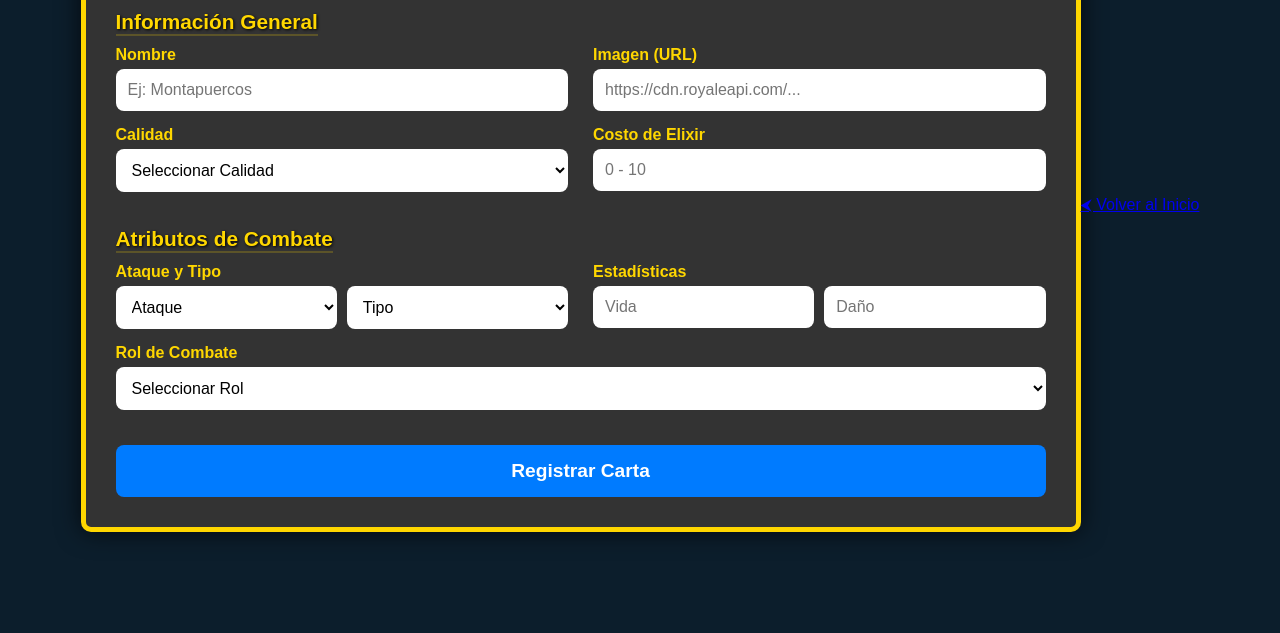
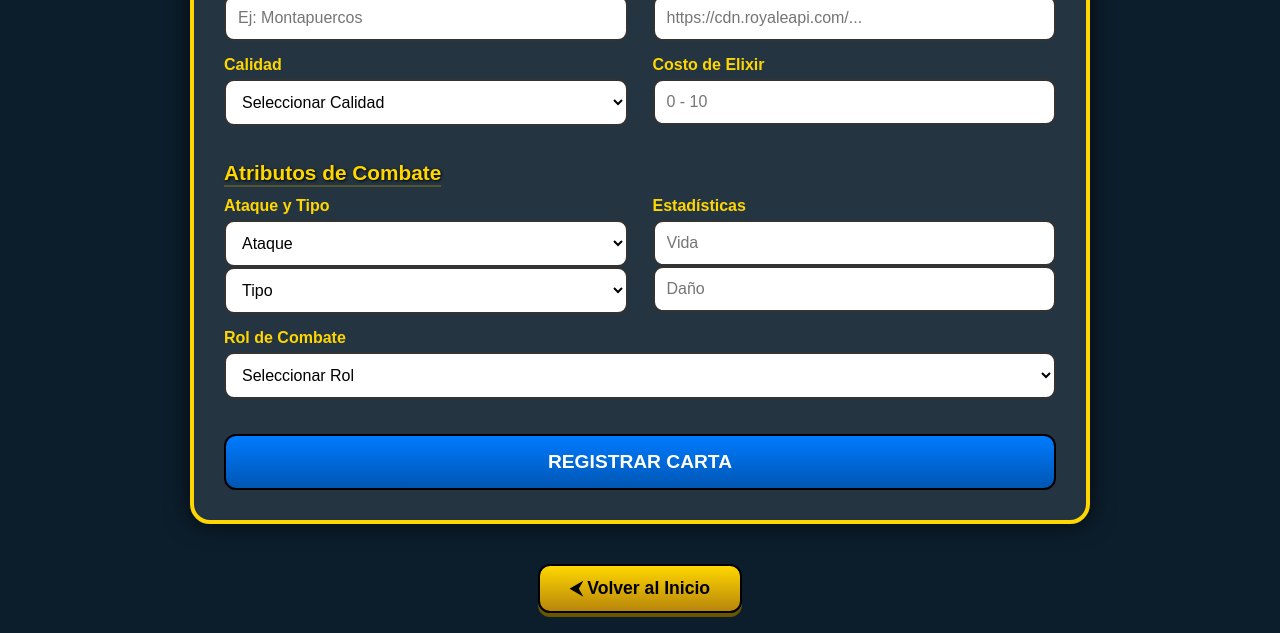
Before and after one commit to gsaucedo-ux/BOEDO-CLASH, a plain HTML site: page FRONT-END/INICIO/CrearCarta.html in a window 1280 px wide. Shown: the part 215-848 px from the top of the page. Drawn offline with Linux system fonts and the light colour scheme.

Commit message:
Renuevo frontend de crear cartas

```diff
--- a/FRONT-END/STYLES/estiloCrearCarta.css
+++ b/FRONT-END/STYLES/estiloCrearCarta.css
@@ -2,7 +2,8 @@
     --cr-dark: #222;
     --cr-gold: #FFD700;
     --cr-light: #F0F0F0;
-    --cr-red: #D32F2F;
+    --cr-orange: #ff8c00; /* Color naranja base */
+    --cr-orange-dark: #e67e00;
 }
 
 body {
@@ -12,6 +13,7 @@ body {
     margin: 0;
     padding: 20px;
     display: flex;
+    flex-direction: column; /* Cambiado para que el contenedor de volver se ponga debajo */
     justify-content: center;
     align-items: center;
     min-height: 100vh;
@@ -19,21 +21,23 @@ body {
 
 .crear-contenedor {
     width: 100%;
-    max-width: 1000px; /* Reducido un poco para mayor armonía */
-    background-color: #333;
-    border: 5px solid var(--cr-gold);
-    border-radius: 10px;
+    max-width: 900px;
+    background-color: rgba(255, 255, 255, 0.1); /* Sutil transparencia como el de Usuario */
+    border: 4px solid var(--cr-gold);
+    border-radius: 20px;
     padding: 30px;
     box-shadow: 0 0 25px rgba(0, 0, 0, 0.7);
     box-sizing: border-box;
+    backdrop-filter: blur(5px);
 }
 
 .titulo {
     color: var(--cr-gold);
     text-transform: uppercase;
+    text-align: center;
     margin-bottom: 5px;
     font-size: 2.5em;
-    text-shadow: 2px 2px 4px #000;
+    text-shadow: 3px 3px 6px #000;
 }
 
 .subtitulo {
@@ -56,11 +60,6 @@ body {
     text-align: left;
 }
 
-.inner-row {
-    display: flex;
-    gap: 10px;
-}
-
 label {
     display: block;
     color: var(--cr-gold);
@@ -71,44 +70,73 @@ label {
 input, select {
     width: 100%;
     padding: 12px;
-    border-radius: 8px;
-    border: none;
+    border-radius: 10px;
+    border: 2px solid #333;
     background: white;
     font-size: 1em;
     box-sizing: border-box;
+    transition: 0.2s;
 }
 
 input:focus, select:focus {
-    outline: 3px solid var(--cr-gold);
+    outline: none;
+    border-color: var(--cr-gold);
+    box-shadow: 0 0 8px var(--cr-gold);
 }
 
+/* Botón de Registrar (Azul Clash) */
 .boton-guardar {
-    background-color: #007bff;
+    background: linear-gradient(180deg, #007bff, #0056b3);
     color: white;
     padding: 15px;
-    border: none;
-    border-radius: 8px;
+    border: 2px solid #000;
+    border-radius: 12px;
     cursor: pointer;
     font-size: 1.2em;
     font-weight: bold;
     width: 100%;
     margin-top: 20px;
-    transition: 0.2s;
+    transition: 0.3s;
+    text-transform: uppercase;
 }
 
 .boton-guardar:hover {
-    background-color: #0056b3;
-    transform: scale(1.01);
+    transform: scale(1.02);
+    box-shadow: 0 0 15px rgba(0, 123, 255, 0.5);
 }
 
-.boton-volver-estilizado {
-    position: fixed;
-    bottom: 20px;
-    left: 20px;
-    color: var(--cr-gold);
+/* --- BOTÓN VOLVER CENTRADO Y NARANJA --- */
+.contenedor-volver {
+    margin-top: 40px;
+    width: 100%;
+    display: flex;
+    justify-content: center;
+}
+
+.boton-volver-centrado {
+    background: linear-gradient(180deg, #ffd700, #b8860b);
+    color: black; /* Texto negro para que resalte sobre el dorado */
     text-decoration: none;
+    padding: 12px 30px;
+    border-radius: 12px;
     font-weight: bold;
     font-size: 1.1em;
+    border: 2px solid #000;
+    /* Sombra dorada oscura para mantener el estilo 3D */
+    box-shadow: 0 4px 0px #6b5600;
+    transition: 0.2s;
+    display: inline-block;
+}
+
+.boton-volver-centrado:hover {
+    transform: scale(1.1);
+    background: linear-gradient(180deg, #fff0a3, #ffd700);
+    box-shadow: 0 2px 0px #6b5600;
+}
+
+.boton-volver-centrado:active {
+    transform: translateY(2px);
+    box-shadow: none;
 }
 
 /* Evitar flechas en inputs numéricos */
```
Also changed, not shown: FRONT-END/INICIO/CrearCarta.html (+0 -3 lines).
